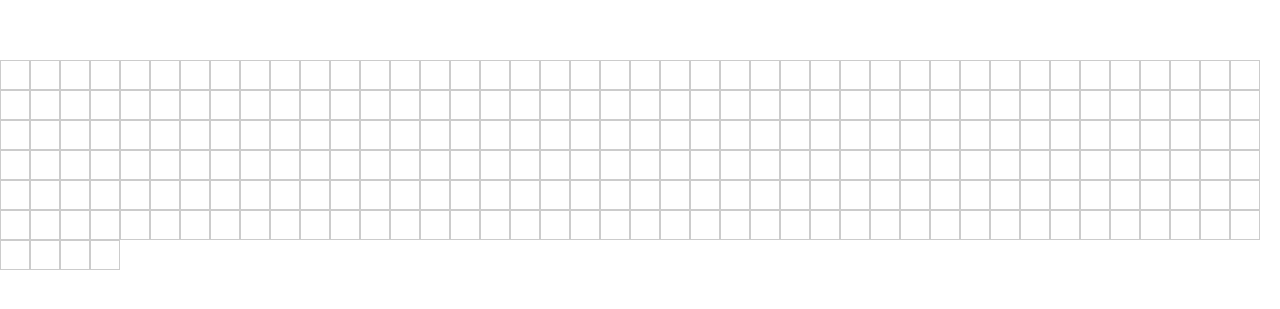
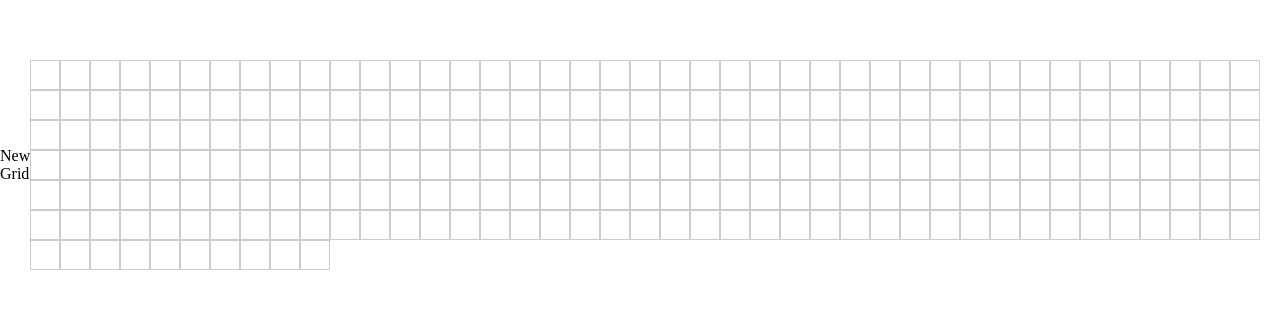
Before and after one commit to Vertine1/Grid-Sketch-Pad, a plain HTML site: page index.html in a window 1280 px wide. Shown: the part 235-544 px from the top of the page. Drawn offline with Linux system fonts and the light colour scheme.

```diff
--- a/index.html
+++ b/index.html
@@ -7,6 +7,8 @@
     <title>Grid Sketch Pad</title>
 </head>
 <body>
+    <!-- Added a new Grid Button at the top of the page-->
+    <div id="new-grid-button">New Grid</div>
     <div class="container"></div>
 
     <script src="script.js"></script>
```
